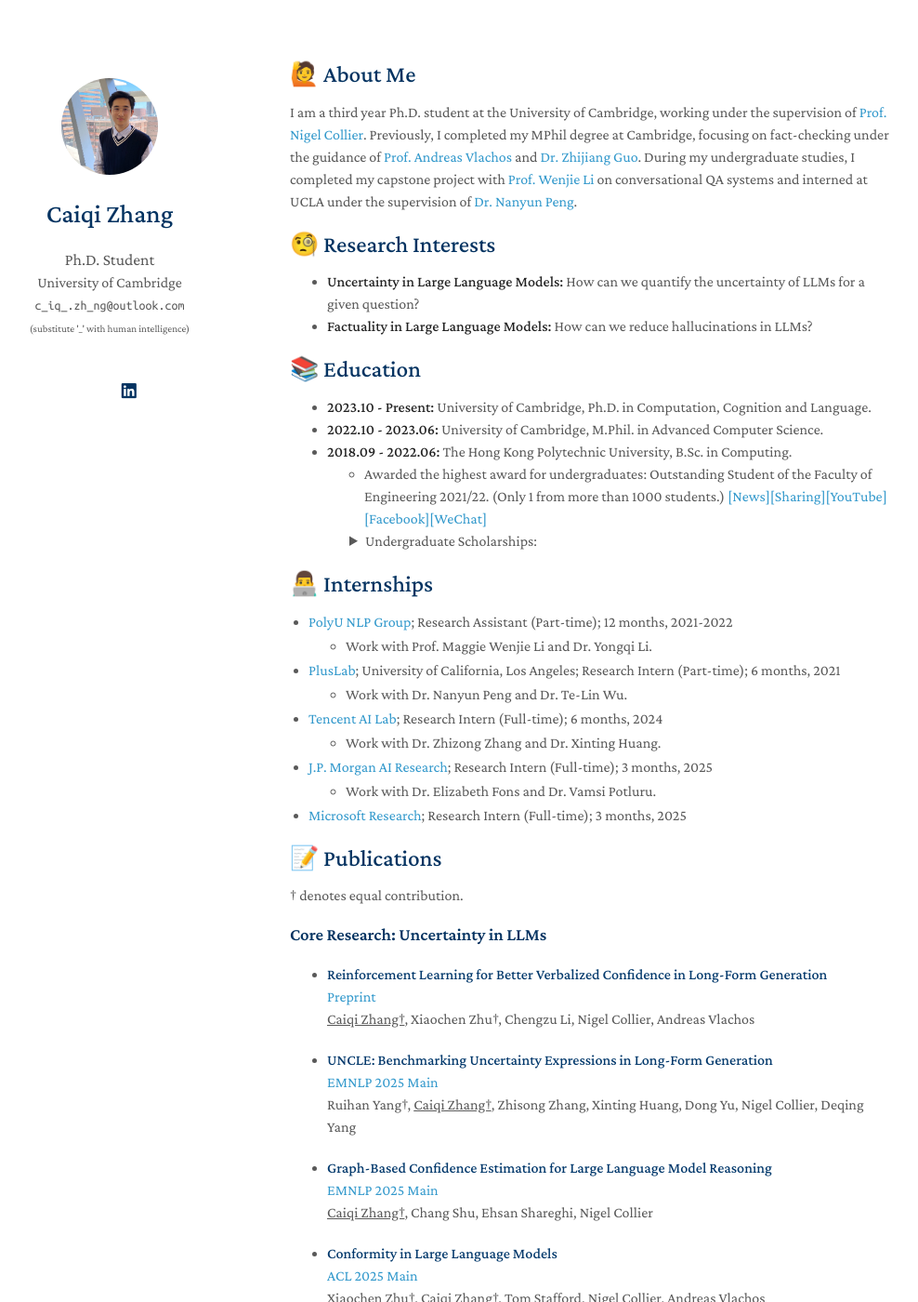
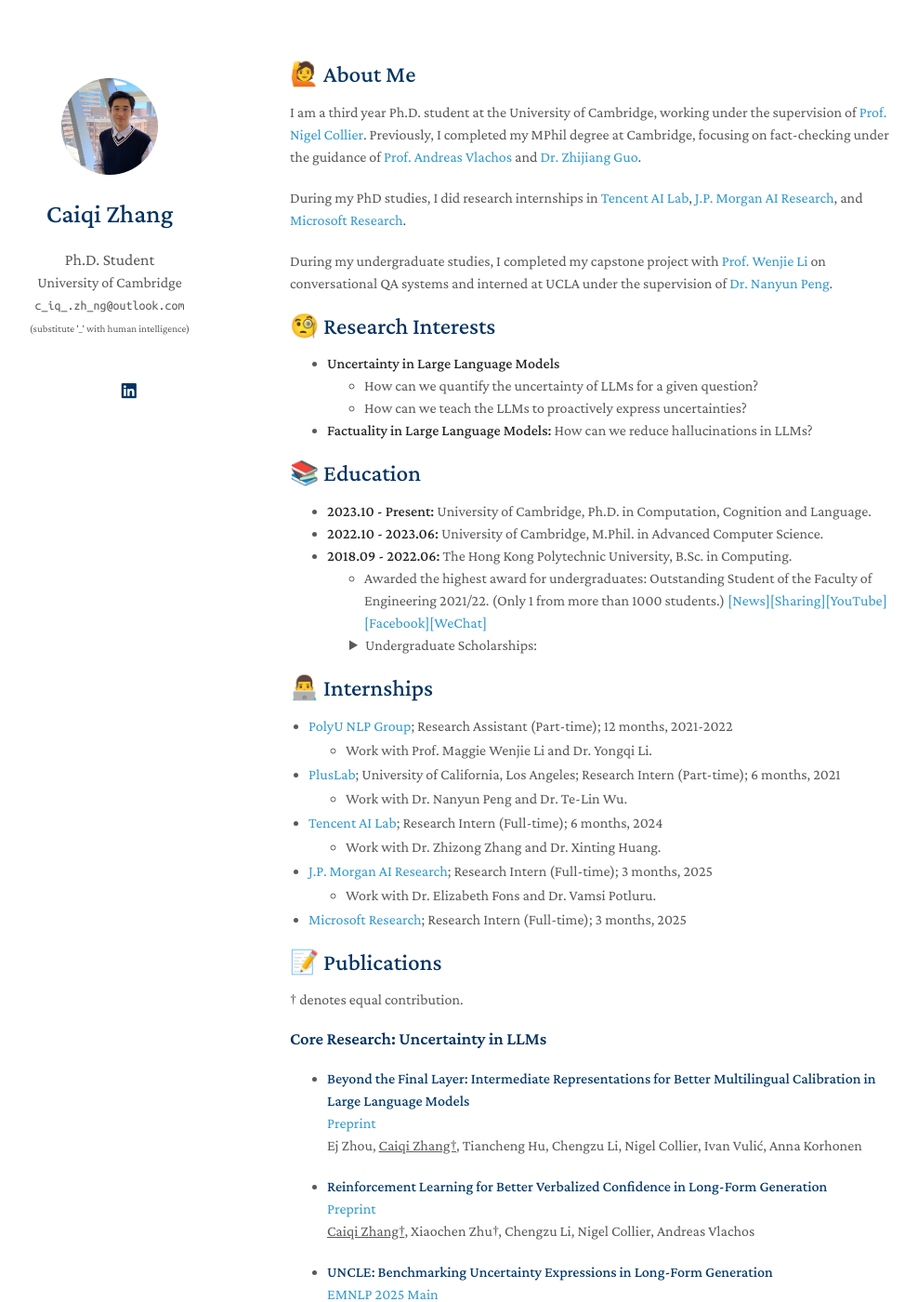
Before and after one commit to caiqizh/caiqizh.github.io, a Jekyll site: the page built from index.md, in a window 1280 px wide and 1400 px high. Shown: the whole window at 93% size, without its empty margins (158-1146 px from the left). Built offline with Jekyll 4.4.1, drawn with Linux system fonts in a browser that asks for light colours; nearby versions of some CDN libraries; a style sheet for code colours, icons or effects is not loaded; our own code applies the rules of GitHub Pages for plain Markdown files; some of the changed text lies outside the part shown.

Commit message:
regular update

```diff
--- a/index.md
+++ b/index.md
@@ -4,12 +4,21 @@ layout: homepage
 
 ## &#x1F64B; About Me
 
-I am a third year Ph.D. student at the University of Cambridge, working under the supervision of [Prof. Nigel Collier](https://sites.google.com/site/nhcollier/home). Previously, I completed my MPhil degree at Cambridge, focusing on fact-checking under the guidance of [Prof. Andreas Vlachos](https://andreasvlachos.github.io/) and [Dr. Zhijiang Guo](https://cartus.github.io/). During my undergraduate studies, I completed my capstone project with [Prof. Wenjie Li](https://www4.comp.polyu.edu.hk/~cswjli/) on conversational QA systems and interned at UCLA under the supervision of [Dr. Nanyun Peng](https://vnpeng.net/).
+I am a third year Ph.D. student at the University of Cambridge, working under the supervision of [Prof. Nigel Collier](https://sites.google.com/site/nhcollier/home). Previously, I completed my MPhil degree at Cambridge, focusing on fact-checking under the guidance of [Prof. Andreas Vlachos](https://andreasvlachos.github.io/) and [Dr. Zhijiang Guo](https://cartus.github.io/).
+
+During my PhD studies, I did research internships in [Tencent AI Lab](https://ailab.tencent.com/ailab/en/index/), [J.P. Morgan AI Research](https://www.jpmorganchase.com/about/technology/research/ai), and [Microsoft Research](https://www.microsoft.com/en-us/research/lab/microsoft-research-cambridge/).
+
+During my undergraduate studies, I completed my capstone project with [Prof. Wenjie Li](https://www4.comp.polyu.edu.hk/~cswjli/) on conversational QA systems and interned at UCLA under the supervision of [Dr. Nanyun Peng](https://vnpeng.net/).
 
 
 ## &#x1F9D0; Research Interests
 
-- **Uncertainty in Large Language Models:** How can we quantify the uncertainty of LLMs for a given question?
+- **Uncertainty in Large Language Models**
+  <ul style="margin-top:0; margin-bottom:0;">
+    <li>How can we quantify the uncertainty of LLMs for a given question?</li>
+    <li>How can we teach the LLMs to proactively express uncertainties?</li>
+  </ul>
+
 - **Factuality in Large Language Models:** How can we reduce hallucinations in LLMs?
 
 ## &#x1F4DA; Education
@@ -78,6 +87,12 @@ I am a third year Ph.D. student at the University of Cambridge, working under th
 † denotes equal contribution.
 
 ### Core Research: Uncertainty in LLMs
+
+- <strong><span style="color: #03396c;">Beyond the Final Layer: Intermediate Representations for Better Multilingual Calibration in Large Language Models</span></strong>
+  [Preprint](https://www.arxiv.org/abs/2510.03136)
+  Ej Zhou, <u>Caiqi Zhang†</u>, Tiancheng Hu, Chengzu Li, Nigel Collier, Ivan Vulić, Anna Korhonen
+
+
 - <strong><span style="color: #03396c;">Reinforcement Learning for Better Verbalized Confidence in Long-Form Generation</span></strong>
   [Preprint](https://arxiv.org/abs/2505.23912)
   <u>Caiqi Zhang†</u>, Xiaochen Zhu†, Chengzu Li, Nigel Collier, Andreas Vlachos
@@ -88,7 +103,7 @@ I am a third year Ph.D. student at the University of Cambridge, working under th
 
 - <strong><span style="color: #03396c;">Graph-Based Confidence Estimation for Large Language Model Reasoning</span></strong>
   [EMNLP 2025 Main](caiqizh.github.io)
-  <u>Caiqi Zhang†</u>, Chang Shu, Ehsan Shareghi, Nigel Collier
+  <u>Caiqi Zhang</u>, Chang Shu, Ehsan Shareghi, Nigel Collier
 
 - <strong><span style="color: #03396c;">Conformity in Large Language Models</span></strong>
   [ACL 2025 Main](https://arxiv.org/abs/2410.12428)
```
Also changed, not shown: other parts of index.md (+1 -1 lines).
